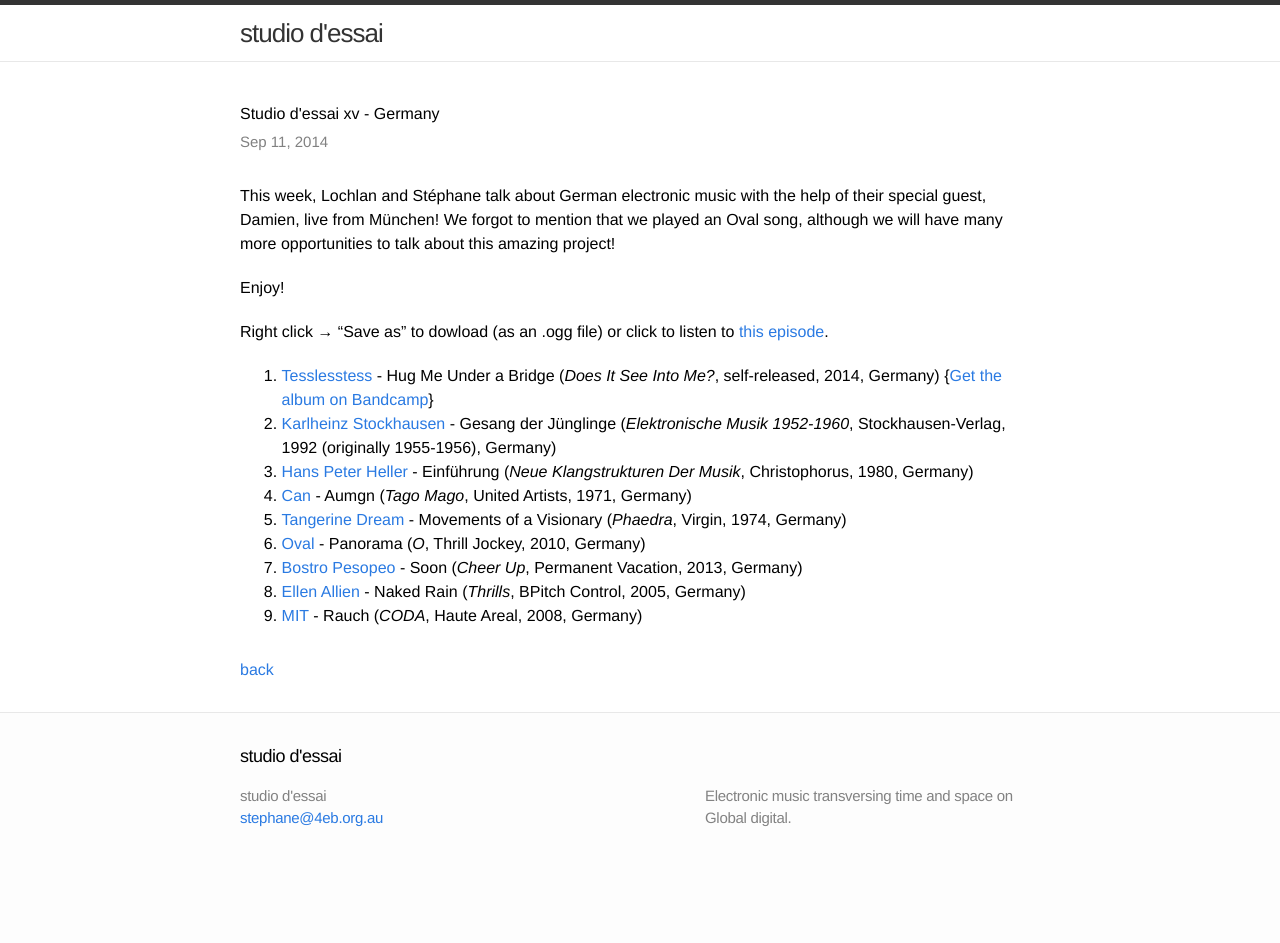
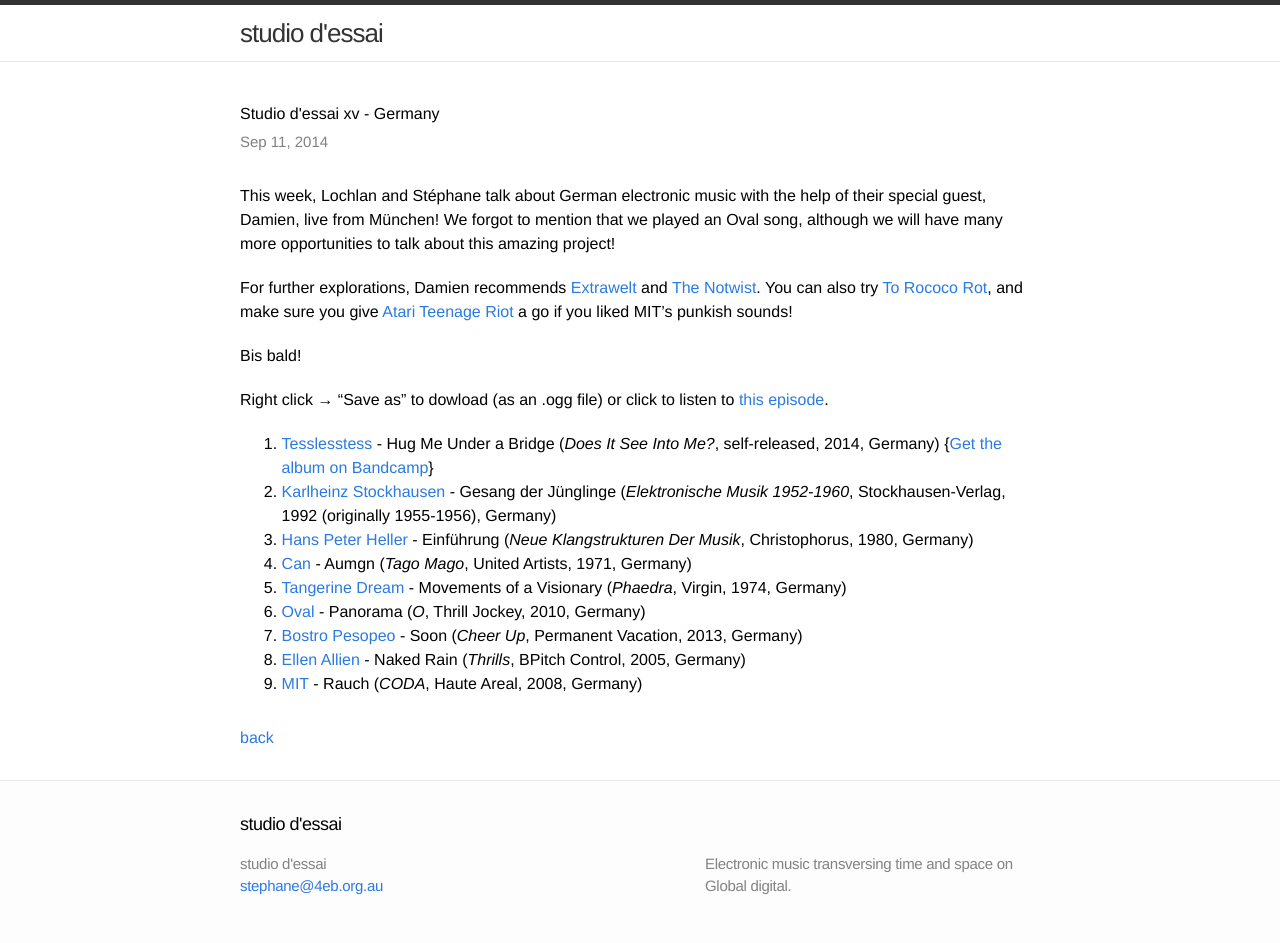
Before and after one commit to studio-dessai/studio-dessai.github.io, a Jekyll site: the page built from _posts/2014-09-11-sdexv.md, in a window 1280 px wide. Built offline with Jekyll 4.4.1, drawn with Linux system fonts in a browser that asks for light colours; before the commit the page ends 900 px from its top, so only the background shows below that.

Commit message:
little extras

```diff
--- a/_posts/2014-09-11-sdexv.md
+++ b/_posts/2014-09-11-sdexv.md
@@ -6,7 +6,9 @@ title: "Studio d'essai xv - Germany"
 This week, Lochlan and Stéphane talk about German electronic music with the help of their special guest, Damien, live from München!
 We forgot to mention that we played an Oval song, although we will have many more opportunities to talk about this amazing project!
 
-Enjoy!
+For further explorations, Damien recommends [Extrawelt](http://musicbrainz.org/artist/1ef2bd54-9610-40ba-87dd-c195828411a9) and [The Notwist](http://musicbrainz.org/artist/f180cec2-9421-4417-a841-c7372090d13d). You can also try [To Rococo Rot](http://musicbrainz.org/artist/3e7321b9-095c-4689-a086-eb75fa750157), and make sure you give [Atari Teenage Riot](http://musicbrainz.org/artist/fe404dd9-09b2-4ac8-a0e5-8da1c4027061) a go if you liked MIT's punkish sounds!
+
+Bis bald!
 
 Right click → "Save as" to dowload (as an .ogg file) or click to listen to <a
 href="https://raw.githubusercontent.com/studio-dessai/podcasts/master/2014-09-11%20-%20studio%20d%27essai%20xv.ogg">this episode</a>.
```
